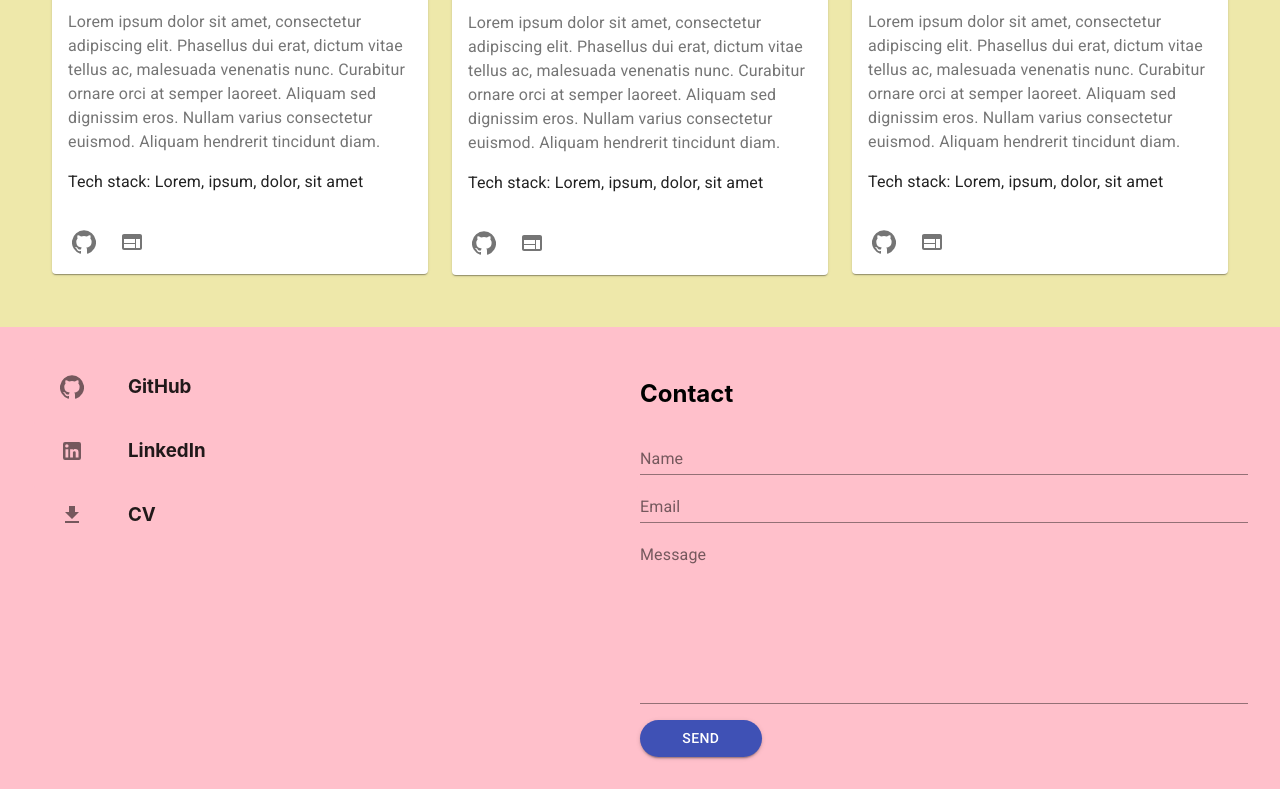
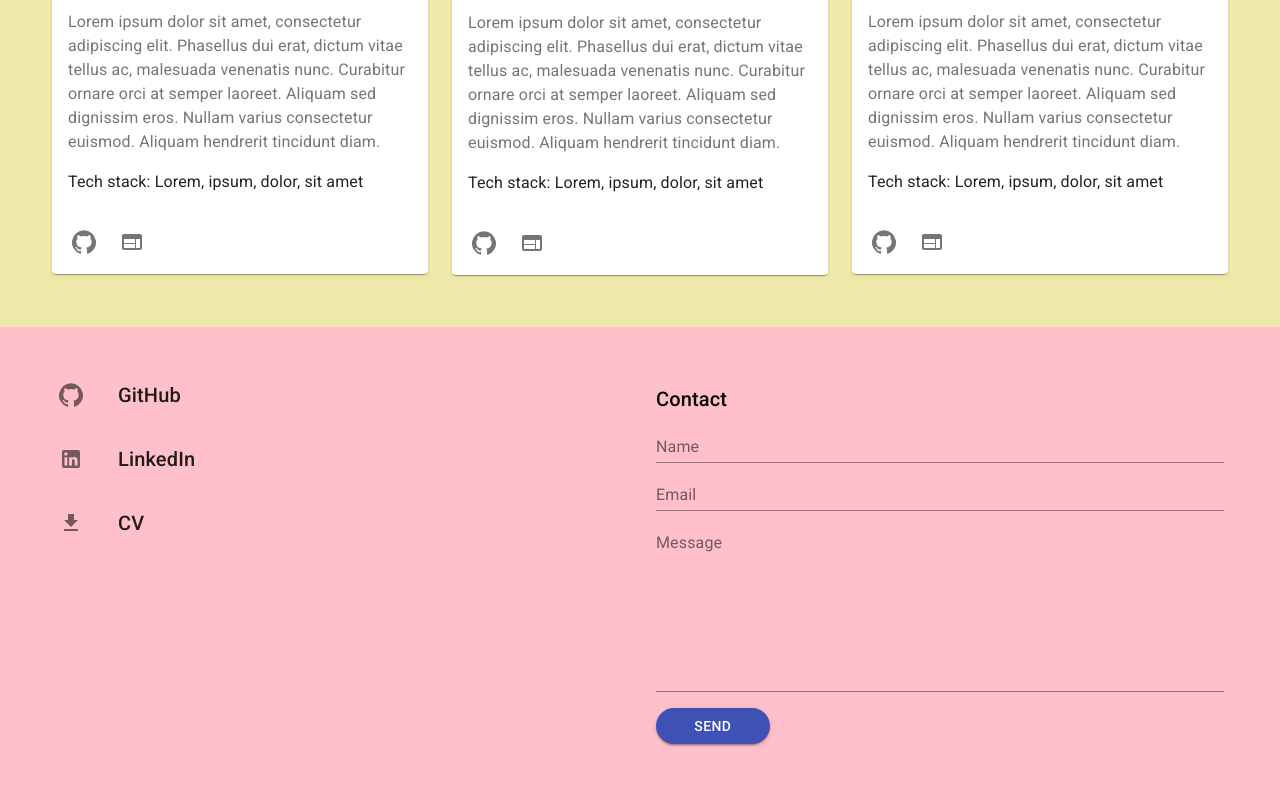
Before and after one commit to andy-mc-donald/React-Portfolio-V2, a React (Create React App) app: page / in a window 1280 px wide. Shown: the part 1666-2466 px from the top of the page. Built offline with nearby package versions, Linux system fonts and the light colour scheme.

Commit message:
footer styling, spacing and typography

```diff
--- a/src/Pages/Page4.js
+++ b/src/Pages/Page4.js
@@ -12,7 +12,8 @@ import FormControl from "@material-ui/core/FormControl";
 import InputLabel from "@material-ui/core/InputLabel";
 import Input from "@material-ui/core/Input";
 import Button from "@material-ui/core/Button";
-import TextField from "@material-ui/core/TextField";
+import Typography from '@material-ui/core/Typography';
+// import TextField from "@material-ui/core/TextField";
 
 const useStyles = makeStyles(theme => ({
   root: {
@@ -22,7 +23,11 @@ const useStyles = makeStyles(theme => ({
     // textAlign: 'center'
   },
   container: {
-    padding: "2rem"
+    padding: "2.5rem",
+    '@media (max-width:600px)': {
+      padding: '1rem',
+
+  },
   },
   item: {
     // textAlign: "center",
@@ -39,21 +44,28 @@ const useStyles = makeStyles(theme => ({
     backgroundColor: "pink",
     boxShadow: "none",
     // paddingLeft: '30%',
-    height: "4rem"
+    height: "4rem",
     // padding: '1rem'
     // width: '50%',
   },
   cardCont: {
     // display: "flex",
     // flexDirection: "column",
-    padding: 0
+    // padding: 0,
+    // border: '1px solid black'
   },
 
   form: {
     display: "flex",
-    flexDirection: "column"
+    flexDirection: "column",
     // margin: 20,
     // padding: 20,
+    // border: '1px solid black',
+    padding: '1rem'
+  },
+
+  contactTitle: {
+    // paddingTop: '-23rem',
   },
 
   button: {
@@ -73,14 +85,17 @@ function Page4() {
             <Card className={classes.card}>
               <div>
                 <CardContent>
-                  <IconButton>
+                  <IconButton size="small">
                     <GitHubIcon />
                   </IconButton>
                 </CardContent>
               </div>
               <div>
                 <CardContent>
-                  <h3>GitHub</h3>
+                <Typography variant="h6">
+                  GitHub
+                </Typography>
+                  {/* <h3>GitHub</h3> */}
                 </CardContent>
               </div>
             </Card>
@@ -88,14 +103,16 @@ function Page4() {
             <Card className={classes.card}>
               <div>
                 <CardContent>
-                  <IconButton>
+                  <IconButton  size="small">
                     <LinkedInIcon />
                   </IconButton>
                 </CardContent>
               </div>
               <div>
                 <CardContent>
-                  <h3>LinkedIn</h3>
+                <Typography variant="h6">
+                  LinkedIn
+                </Typography>
                 </CardContent>
               </div>
             </Card>
@@ -103,14 +120,16 @@ function Page4() {
             <Card className={classes.card}>
               <div>
                 <CardContent>
-                  <IconButton>
+                  <IconButton  size="small">
                     <GetAppIcon />
                   </IconButton>
                 </CardContent>
               </div>
               <div>
                 <CardContent>
-                  <h3>CV</h3>
+                <Typography variant="h6">
+                  CV
+                </Typography>
                 </CardContent>
               </div>
             </Card>
@@ -119,7 +138,9 @@ function Page4() {
 
         <Grid item xs={12} sm={6} className={classes.item}>
           <form className={classes.form}>
-            <h2>Contact</h2>
+          <Typography variant="h6" className={classes.contactTitle}>
+                  Contact
+                </Typography>
             <FormControl>
               <InputLabel htmlFor="name">Name</InputLabel>
               <Input id="name" type="text" />
```
